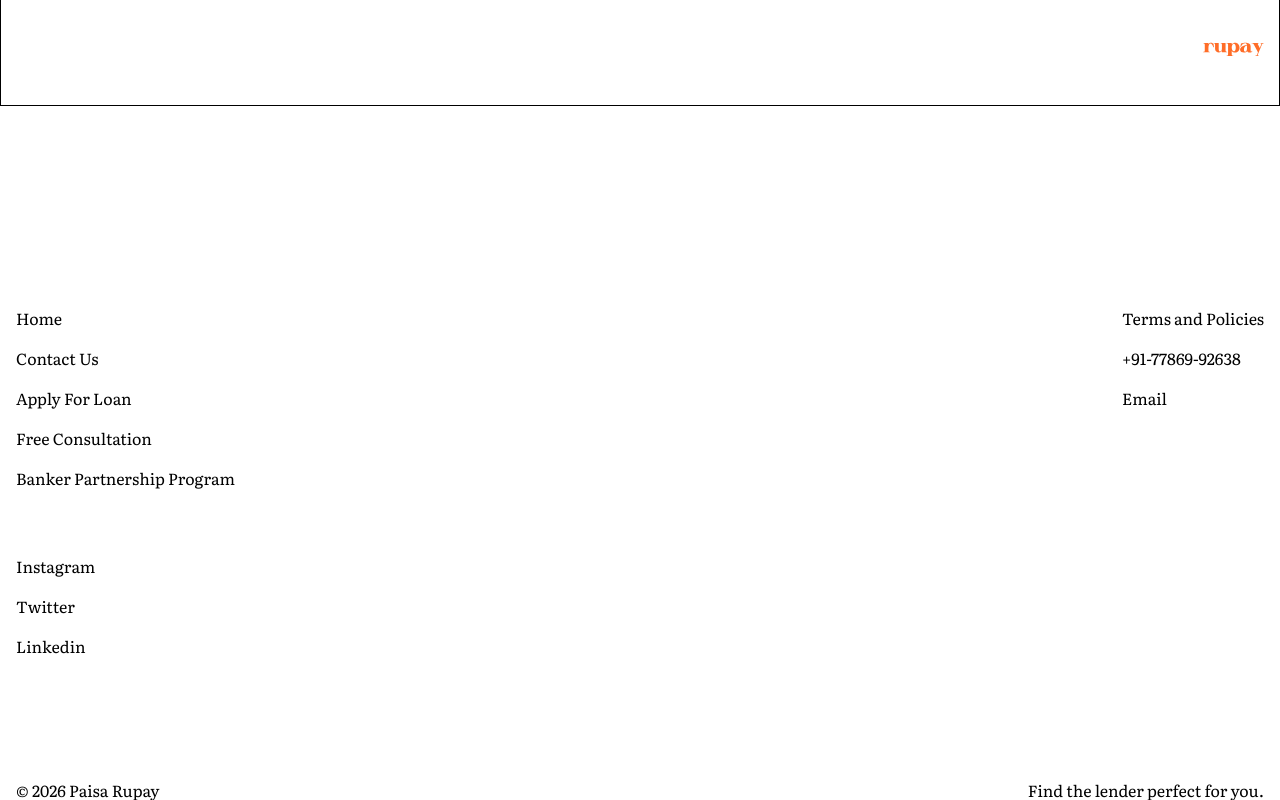
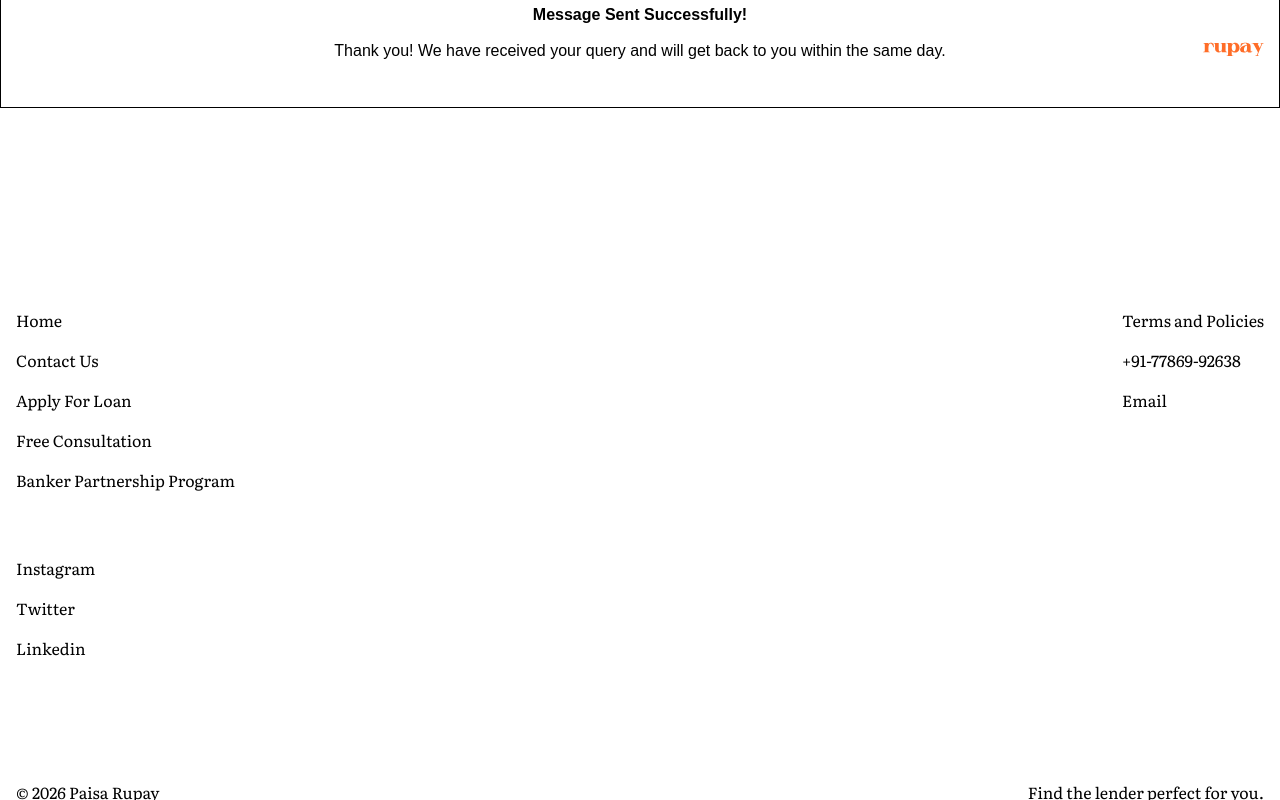
Before and after one commit to Sama-3l/Paisa-Rupay, a Next.js app: page /contact-us in a window 1280 px wide. Both pictures are taken after typing "name@example.com", "Sample", "5551234", "Sample" into the empty fields and a click on the button "Submit!". Shown: the part 1524-2324 px from the top of the page. Built offline with nearby package versions, Linux system fonts and the light colour scheme; a web font is replaced by a local one.

Commit message:
Few more Form and form state updates

```diff
--- a/app/contact-us/ContactForm.tsx
+++ b/app/contact-us/form/ContactForm.tsx
@@ -3,6 +3,7 @@
 import React, { useActionState } from 'react';
 import { OrangeRadialInput } from '@/src/common/InputField/OrangeRadialInput';
 import { FormState, submitContactForm } from '@/src/domain/actions';
+import styles from './contact_form.module.css';
 
 const initialState: FormState = {
   success: false,
@@ -23,7 +24,7 @@ export default function ContactForm() {
         /* SUCCESS STATE */
         /* Styled to match the solution cards green-gradient aesthetic */
         <div
-          className="flex flex-col items-center justify-center p-8 sm:p-12 text-center border border-solid transition-all duration-500 ease-out"
+          className="flex flex-col items-center justify-center p-8 sm:p-12 text-center border border-solid transition-all duration-500 ease-out mt-5"
           style={{
             borderColor: 'color-mix(in srgb, var(--primary-green) 70%, transparent)',
             background: 'radial-gradient(circle at center, var(--secondary-green) 0%, var(--primary-green) 300%)',
@@ -32,10 +33,10 @@ export default function ContactForm() {
           <div className="flex items-center justify-center w-16 h-16 rounded-full bg-white/10 mb-6">
             <i className="ti ti-circle-check text-4xl text-white"></i>
           </div>
-          <h3 className="text-2xl font-bold tracking-tight text-white mb-3 font-(--font-fustat)">
+          <h3 className={styles.submitted_headline}>
             Message Sent Successfully!
           </h3>
-          <p className="max-w-md text-white/90 text-sm leading-relaxed font-(--font-fustat)">
+          <p className={styles.submitted_para}>
             {state.message}
           </p>
         </div>
@@ -50,7 +51,7 @@ export default function ContactForm() {
               className="flex flex-col gap-2 p-4 border border-solid border-[#BA7517]/50 bg-[#FAEEDA] text-[#854F0B]"
               role="alert"
             >
-              <div className="font-bold flex items-center gap-2 font-(--font-fustat)">
+              <div className="font-bold flex items-center gap-2">
                 <i className="ti ti-alert-triangle text-lg"></i>
                 <span>Action Required</span>
               </div>
@@ -84,6 +85,9 @@ export default function ContactForm() {
               placeholder="John Doe"
               required={true}
               disabled={isPending}
+              style={{
+                fontFamily: "var(--font-fustat)"
+              }}
             />
             {state.errors?.name && (
               <span className="text-[#FF5C5C] text-xs font-(--font-fustat) mt-1 block">
@@ -100,6 +104,7 @@ export default function ContactForm() {
               type="tel"
               placeholder="9876543210"
               required={false}
+              maxLength={10}
               disabled={isPending}
             />
             {state.errors?.phone && (
--- /dev/null
+++ b/app/contact-us/form/contact_form.module.css
@@ -0,0 +1,16 @@
+.submitted_headline{
+    font-family: var(--font-fustat);
+    color: var(--text-color);
+    font-size: var(--heading2);
+    font-weight: 600;
+    letter-spacing: -5%;
+    margin-bottom: 12px;
+}
+
+.submitted_para{
+    font-family: var(--font-fustat);
+    color: var(--placeholder);
+    font-size: var(--paragraph);
+    font-weight: 400;
+    margin-bottom: 12px;
+}
--- a/app/contact-us/page.tsx
+++ b/app/contact-us/page.tsx
@@ -2,7 +2,7 @@ import React from 'react';
 import type { Metadata } from 'next';
 import styles from './contact_us.module.css';
 import SectionHeading from '@/src/common/section_heading/SectionHeading';
-import ContactForm from './ContactForm';
+import ContactForm from './form/ContactForm';
 
 // SEO Best Practices: Metadata
 export const metadata: Metadata = {
--- a/src/common/InputField/OrangeRadialInput.css
+++ b/src/common/InputField/OrangeRadialInput.css
@@ -37,6 +37,19 @@
   color: var(--text-color);
 }
 
+.orange-radial-input {
+  font-family: var(--font-fustat);
+  font-size: var(--button);
+  font-weight: 600;
+  letter-spacing: var(--input-letter-spacing);
+  color: var(--text-color);
+
+  &::placeholder {
+    color: var(--placeholder);
+    font-weight: 300;
+  }
+}
+
 @media (max-width: 640px) {
   .input_field_label {
     font-size: var(--paragraph);
```
